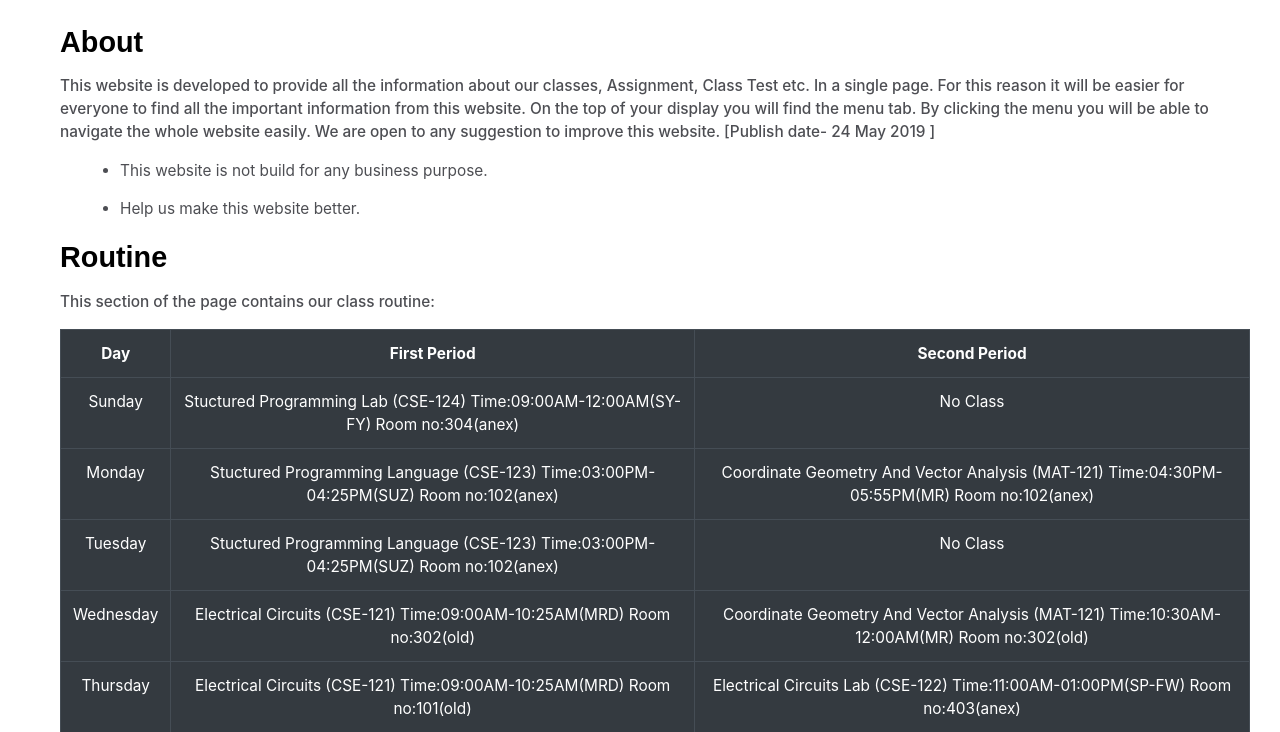
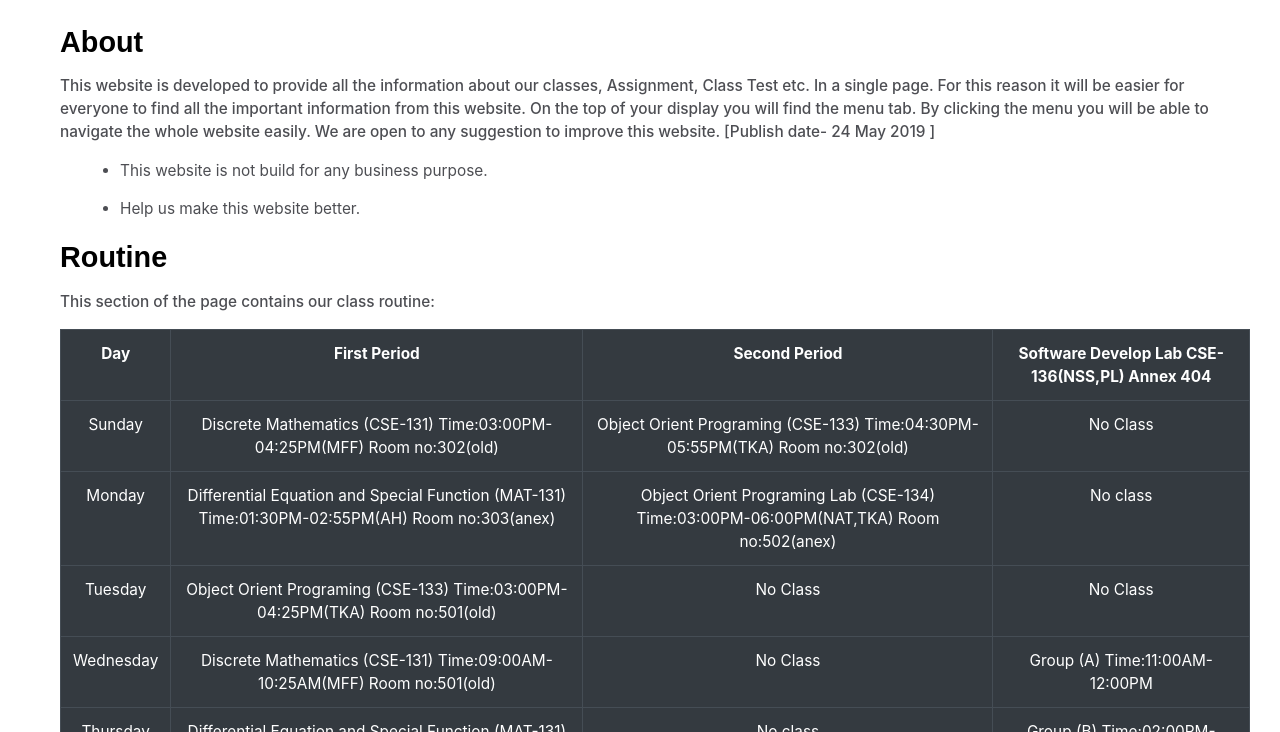
Before and after one commit to SRsajeeb/section-a-info, a plain HTML site: page index.html in a window 1280 px wide. Shown: the part 220-952 px from the top of the page. Drawn offline with nearby package versions, Linux system fonts and the light colour scheme.

Commit message:
routine update for third semester

```diff
--- a/index.html
+++ b/index.html
@@ -87,31 +87,37 @@
     <th>Day</th>
     <th>First Period</th>
     <th>Second Period</th>
+    <th>Software Develop Lab CSE-136(NSS,PL) Annex 404</th>
   </tr>
   <tr style="text-align:center;">
     <td>Sunday</td>
-                <td>Stuctured Programming Lab (CSE-124) Time:09:00AM-12:00AM(SY-FY) Room no:304(anex)</td>
+    <td>Discrete Mathematics (CSE-131) Time:03:00PM-04:25PM(MFF) Room no:302(old)</td>
+    <td>Object Orient Programing (CSE-133) Time:04:30PM-05:55PM(TKA) Room no:302(old)</td>
     <td>No Class</td>
   </tr>
   <tr style="text-align:center;">
     <td>Monday</td>
-                <td>Stuctured Programming Language (CSE-123) Time:03:00PM-04:25PM(SUZ) Room no:102(anex)</td>
-                <td>Coordinate Geometry And Vector Analysis (MAT-121) Time:04:30PM-05:55PM(MR) Room no:102(anex)</td>
+    <td>Differential Equation and Special Function (MAT-131) Time:01:30PM-02:55PM(AH) Room no:303(anex)</td>
+    <td>Object Orient Programing Lab (CSE-134) Time:03:00PM-06:00PM(NAT,TKA) Room no:502(anex)</td>
+    <td>No class</td>
   </tr>
   <tr style="text-align:center;">
     <td>Tuesday</td>
-                <td>Stuctured Programming Language (CSE-123) Time:03:00PM-04:25PM(SUZ) Room no:102(anex)</td>
+    <td>Object Orient Programing (CSE-133) Time:03:00PM-04:25PM(TKA) Room no:501(old)</td>
+    <td>No Class</td>
     <td>No Class</td>
   </tr>
   <tr style="text-align:center;">
     <td>Wednesday</td>
-                <td>Electrical Circuits (CSE-121) Time:09:00AM-10:25AM(MRD) Room no:302(old)</td>
-                <td>Coordinate Geometry And Vector Analysis (MAT-121) Time:10:30AM-12:00AM(MR) Room no:302(old)</td>
+    <td>Discrete Mathematics (CSE-131) Time:09:00AM-10:25AM(MFF) Room no:501(old)</td>
+    <td>No Class</td>
+    <td>Group (A) Time:11:00AM-12:00PM</td>
   </tr>
   <tr style="text-align:center;">
     <td>Thursday</td>
-                <td>Electrical Circuits (CSE-121) Time:09:00AM-10:25AM(MRD) Room no:101(old)</td>
-                <td>Electrical Circuits Lab (CSE-122) Time:11:00AM-01:00PM(SP-FW) Room no:403(anex)</td>
+    <td>Differential Equation and Special Function (MAT-131) Time:03:00PM-04:25PM(AH) Room no:402(anex)</td>
+    <td>No class</td>
+    <td>Group (B) Time:02:00PM-03:00PM</td>
   </tr>
 
 </table>
```
Lines whose indentation alone changed are shown as unchanged.
